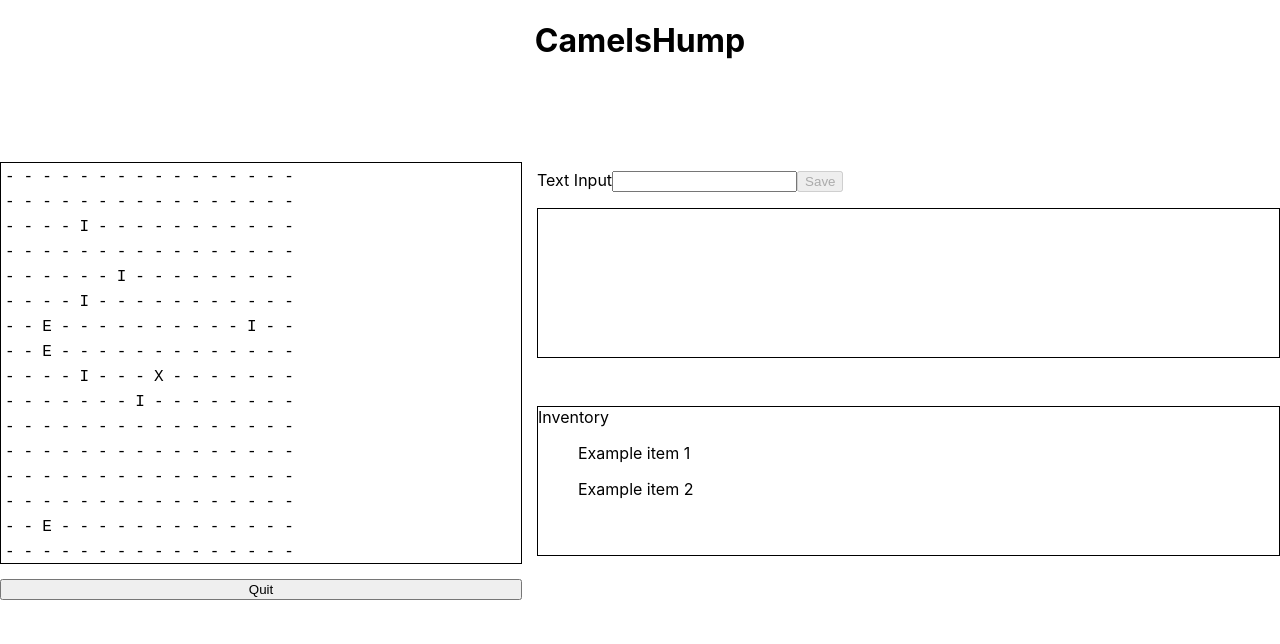
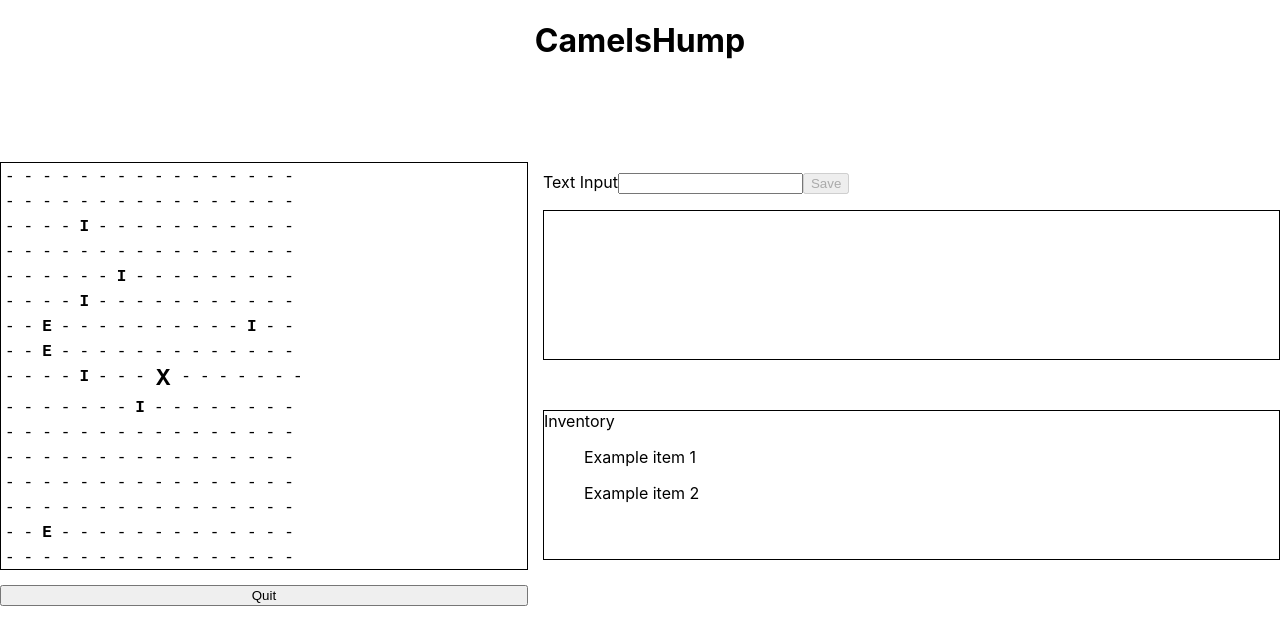
Before and after one commit to csci312a-f23/project-camelshump, a Next.js app: page /play in a window 1280 px wide. Shown: the top 644 px of the page. Built offline with nearby package versions, Linux system fonts and the light colour scheme; what @huggingface/inference would draw is missing.

Commit message:
Add styling to map

```diff
--- a/src/components/MapDisplay.js
+++ b/src/components/MapDisplay.js
@@ -22,17 +22,23 @@ export default function MapDisplay({ currentMap, position }) {
           {row.map((char, colIndex) => (
             // eslint-disable-next-line react/no-array-index-key
             <div className={styles.cell} data-testid="map" key={colIndex}>
-              {rowIndex === position[0] && colIndex === position[1] ? (
-                <ul>X</ul>
-              ) : (
-                <ul>{char}</ul>
-              )}
+              <ul
+                className={
+                  char === "E" || char === "I" ? styles.usefulChar : ""
+                }
+              >
+                {rowIndex === position[0] && colIndex === position[1] ? (
+                  <ul className={styles.highlightedX}>X</ul>
+                ) : (
+                  char
+                )}
+              </ul>
             </div>
           ))}
         </div>
       )),
     );
-  }, [position]);
+  }, [currentMap, position]);
 
   return <div className={styles.mapDisplay}>{displayMap}</div>;
 }
--- a/src/styles/MapDisplay.module.css
+++ b/src/styles/MapDisplay.module.css
@@ -15,3 +15,12 @@
   letter-spacing: 5px;
   font-family: "Courier New", monospace;
 }
+
+.highlightedX {
+  font-weight: bold;
+  font-size: 1.5em;
+}
+
+.usefulChar {
+  font-weight: bold;
+}
```
Also changed, not shown: src/components/Traversal.js (+0 -10 lines).
